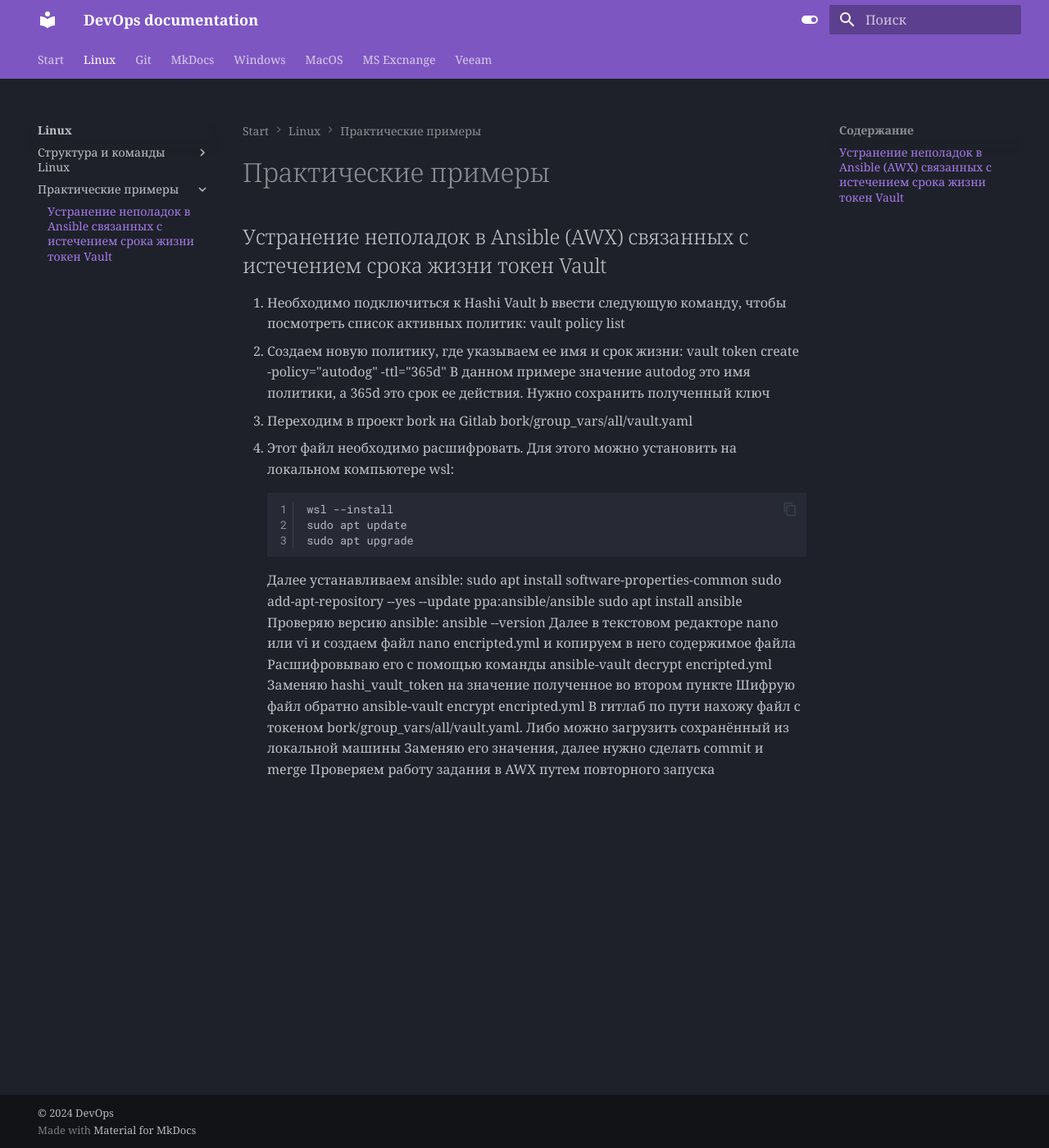
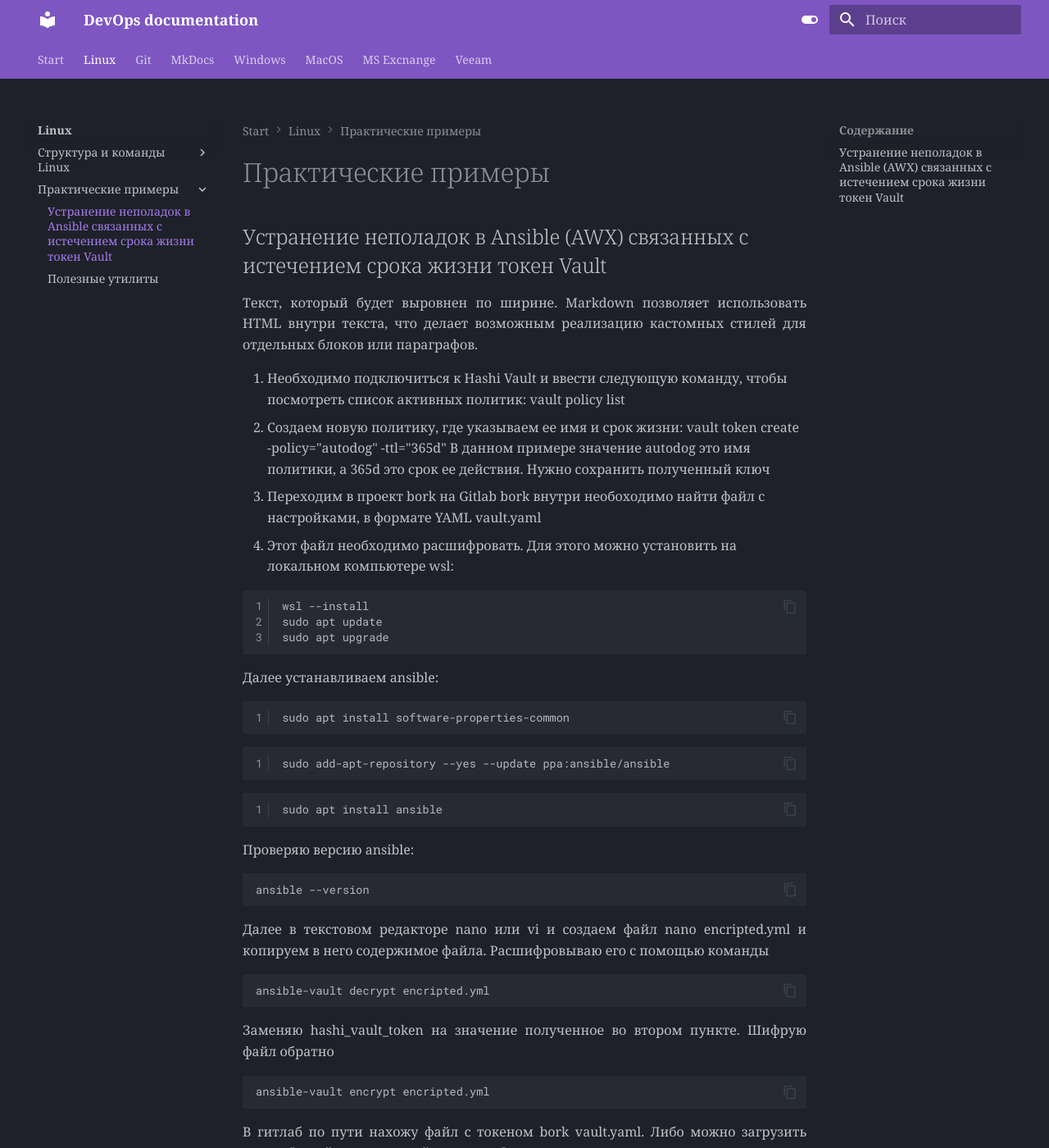
Before and after one commit to Iamseniordevops/DevOpsDocs, an MkDocs documentation site: the page built from docs/Linux/practice.md, in a window 1280 px wide and 1400 px high. Shown: the whole window at 82% size. Built offline with MkDocs 1.6.1 and Material for MkDocs 9.7.7, drawn with Linux system fonts in a browser that asks for light colours; some of the changed text lies outside the part shown.

````diff
--- a/docs/Linux/practice.md
+++ b/docs/Linux/practice.md
@@ -1,22 +1,45 @@
 # Практические примеры
 ## Устранение неполадок в Ansible (AWX) связанных с истечением срока жизни токен Vault
-1. Необходимо подключиться к Hashi Vault b ввести следующую команду, чтобы посмотреть список активных политик: vault policy list
+<div style="text-align: justify;">
+Текст, который будет выровнен по ширине. Markdown позволяет использовать HTML внутри текста, что делает возможным реализацию кастомных стилей для отдельных блоков или параграфов.
+</div>
+1. Необходимо подключиться к Hashi Vault и ввести следующую команду, чтобы посмотреть список активных политик: vault policy list
 2. Создаем новую политику, где указываем ее имя и срок жизни: vault token create -policy="autodog" -ttl="365d" В данном примере значение autodog это имя политики, а 365d это срок ее действия. Нужно сохранить полученный ключ
-3. Переходим в проект bork на Gitlab bork/group_vars/all/vault.yaml
+3. Переходим в проект bork на Gitlab bork внутри необоходимо найти файл с настройками, в формате YAML vault.yaml
 4. Этот файл необходимо расшифровать. Для этого можно установить на локальном компьютере wsl:
-``` linenums="1"
+
+
+```bash linenums="1"
 wsl --install
 sudo apt update
 sudo apt upgrade
 ```
-Далее устанавливаем ansible: sudo apt install software-properties-common
+Далее устанавливаем ansible:
+```bash linenums="1"
+sudo apt install software-properties-common
+```
+```bash linenums="1"
 sudo add-apt-repository --yes --update ppa:ansible/ansible
+```
+```bash linenums="1"
 sudo apt install ansible
-Проверяю версию ansible: ansible --version
-Далее в текстовом редакторе nano или vi и создаем файл nano encripted.yml и копируем в него содержимое файла
-Расшифровываю его с помощью команды ansible-vault decrypt encripted.yml
-Заменяю hashi_vault_token на значение полученное во втором пункте
-Шифрую файл обратно ansible-vault encrypt encripted.yml
-В гитлаб по пути нахожу файл с токеном bork/group_vars/all/vault.yaml. Либо можно загрузить сохранённый из локальной машины
+```
+Проверяю версию ansible:
+```
+ansible --version
+```
+<div style="text-align: justify;">
+Далее в текстовом редакторе nano или vi и создаем файл nano encripted.yml и копируем в него содержимое файла.
+Расшифровываю его с помощью команды
+<div>
+```
+ansible-vault decrypt encripted.yml
+```
+Заменяю hashi_vault_token на значение полученное во втором пункте.
+Шифрую файл обратно
+```
+ansible-vault encrypt encripted.yml
+```
+В гитлаб по пути нахожу файл с токеном bork vault.yaml. Либо можно загрузить сохранённый из локальной машины
 Заменяю его значения, далее нужно сделать commit и merge
 Проверяем работу задания в AWX путем повторного запуска
````
Also changed, not shown: docs/Linux/tools.md (added, +7 -0 lines), docs/MkDocs/Design.md (+13 -0 lines), docs/MkDocs/Navigation.md (+1 -0 lines), docs/Linux/.pages.
